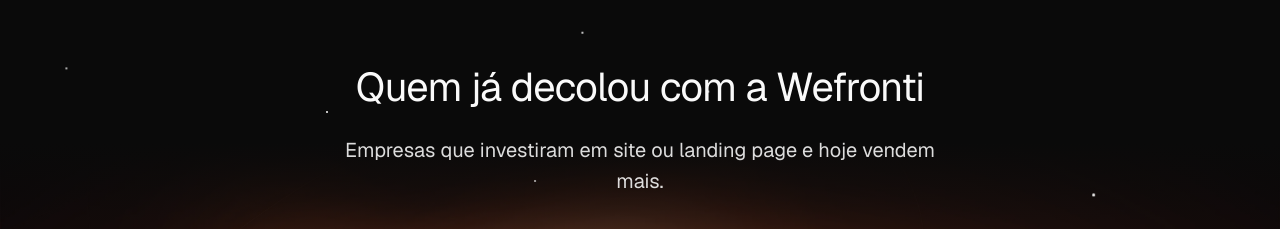
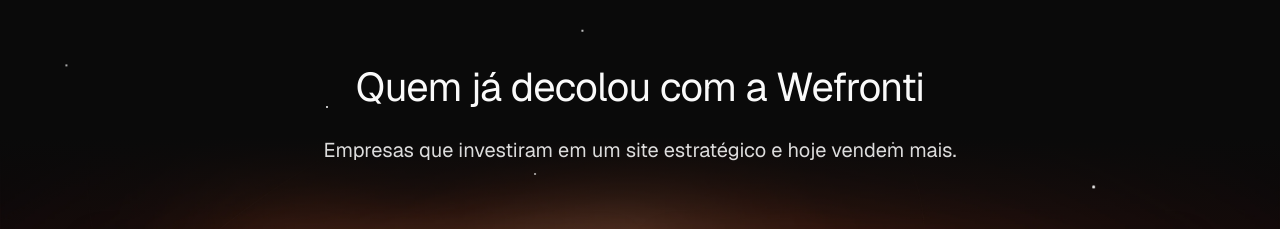
Before and after one commit to wefronti-company/site, a Next.js app: page / in a window 1280 px wide. Shown: the part 2620-2849 px from the top of the page. Built offline with nearby package versions, Linux system fonts and the light colour scheme; no server answers; grey boxes are pictures that could not be loaded; a web font is replaced by a local one.

Commit message:
Update Testimonials section subtitle for clarity and adjust section padding for improved layout on smaller screens.

```diff
--- a/sections/Testimonials/Testimonials.tsx
+++ b/sections/Testimonials/Testimonials.tsx
@@ -300,8 +300,8 @@
   }, []);
 
   const titulo = (conteudo?.titulo != null ? String(conteudo.titulo) : '') || 'Quem já decolou com a Wefronti';
-  const subtitulo = (conteudo?.subtitulo != null ? String(conteudo.subtitulo) : '') || 'Empresas que investiram em site ou landing page e hoje vendem mais.';
-  const sectionPaddingX = isMd ? spacing[12] : 0;
+  const subtitulo = (conteudo?.subtitulo != null ? String(conteudo.subtitulo) : '') || 'Empresas que investiram em um site estratégico e hoje vendem mais.';
+  const sectionPaddingX = isMd ? spacing[12] : spacing[4];
   const sectionStyle: React.CSSProperties = {
     ...sectionStyleBase,
     paddingLeft: sectionPaddingX,
```
